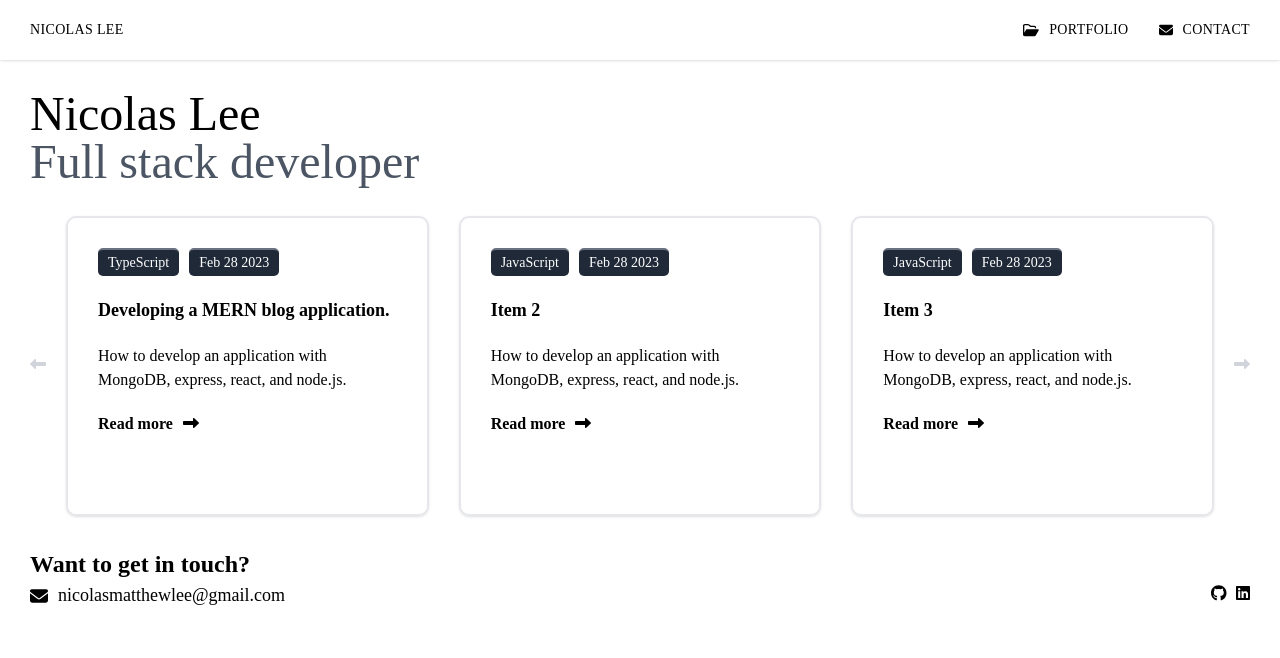
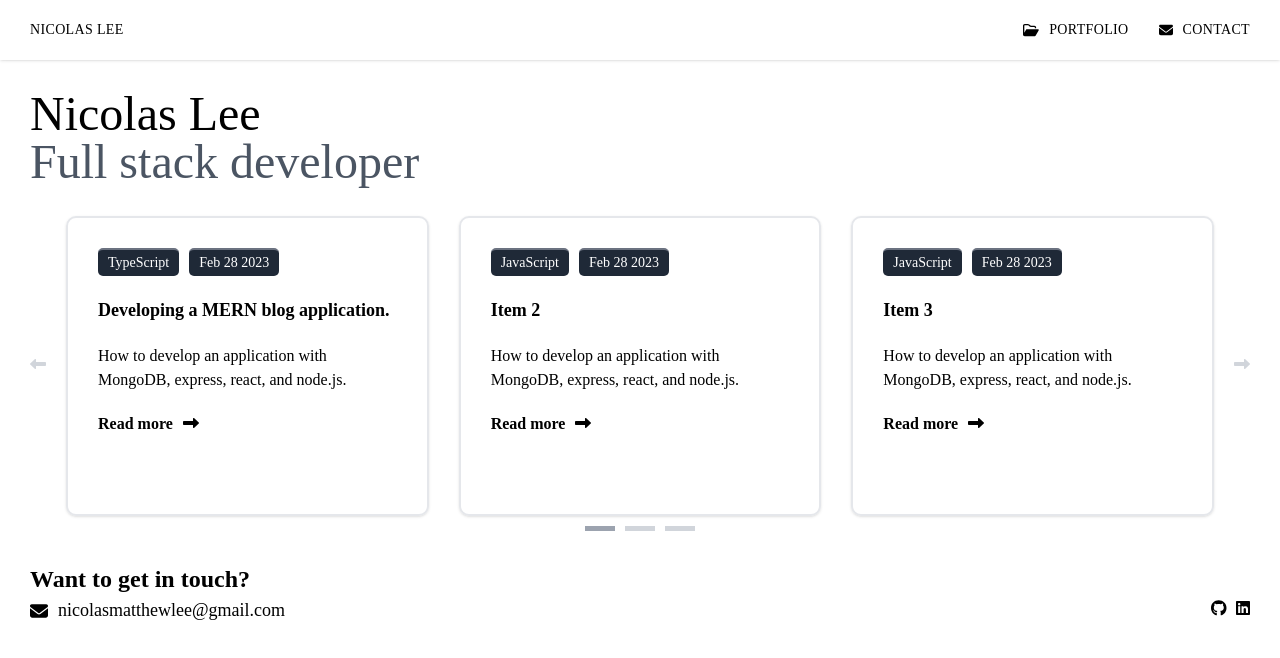
Before and after one commit to nicolasmatthewlee/personal-site, a React (Create React App) app: page / in a window 1280 px wide. Shown: the top 658 px of the page. Built offline with nearby package versions, Linux system fonts and the light colour scheme.

Commit message:
added position bar to bottom of portfolio for smallest screen size

```diff
--- /dev/null
+++ b/declarations.d.ts
@@ -0,0 +1,3 @@
+// NOTE: The declaration below was injected by `"framer"`
+// see https://www.framer.com/docs/guides/handshake for more information.
+declare module "https://framer.com/m/*";
--- a/src/components/portfolio.tsx
+++ b/src/components/portfolio.tsx
@@ -32,6 +32,7 @@ export const Portfolio = () => {
   };
 
   return (
+    <div>
       <div className="flex items-center w-full">
         <button onClick={() => setPosition(position + projects.length - 1)}>
           <FontAwesomeIcon
@@ -59,5 +60,17 @@ export const Portfolio = () => {
           />
         </button>
       </div>
+      <div className="w-full flex justify-center space-x-[10px] mt-[10px]">
+        {projects.map((_, i) => (
+          <div
+            className={
+              getIndex(position) === i
+                ? "w-[30px] h-[5px] bg-gray-400"
+                : "w-[30px] h-[5px] bg-gray-300"
+            }
+          ></div>
+        ))}
+      </div>
+    </div>
   );
 };
```
Lines whose indentation alone changed are shown as unchanged.
